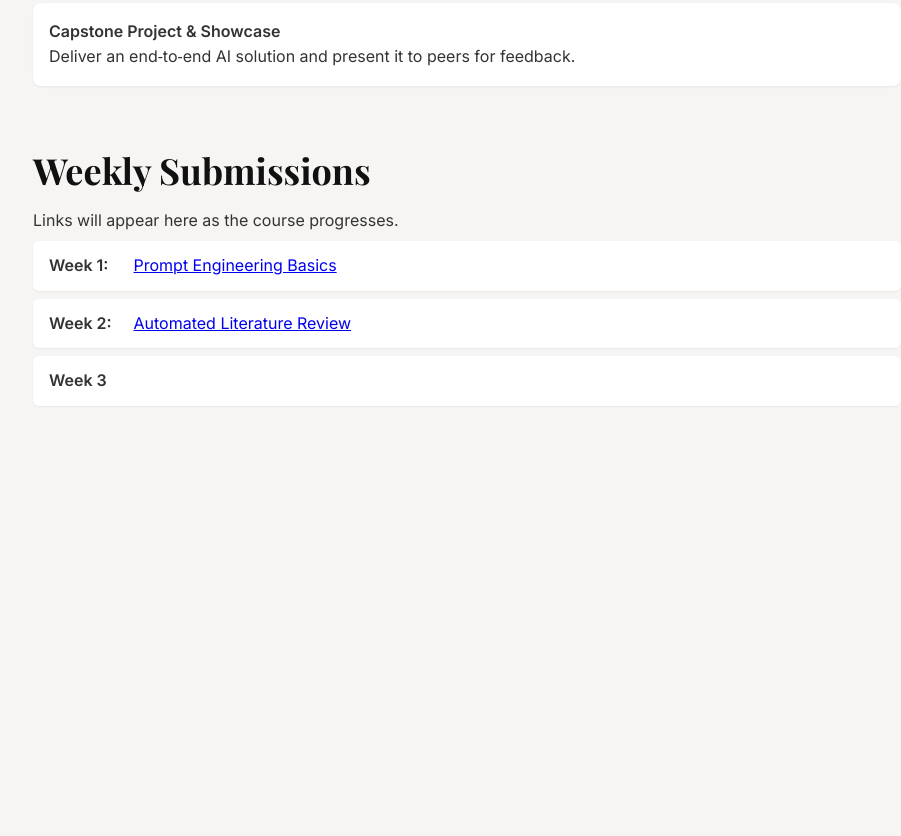
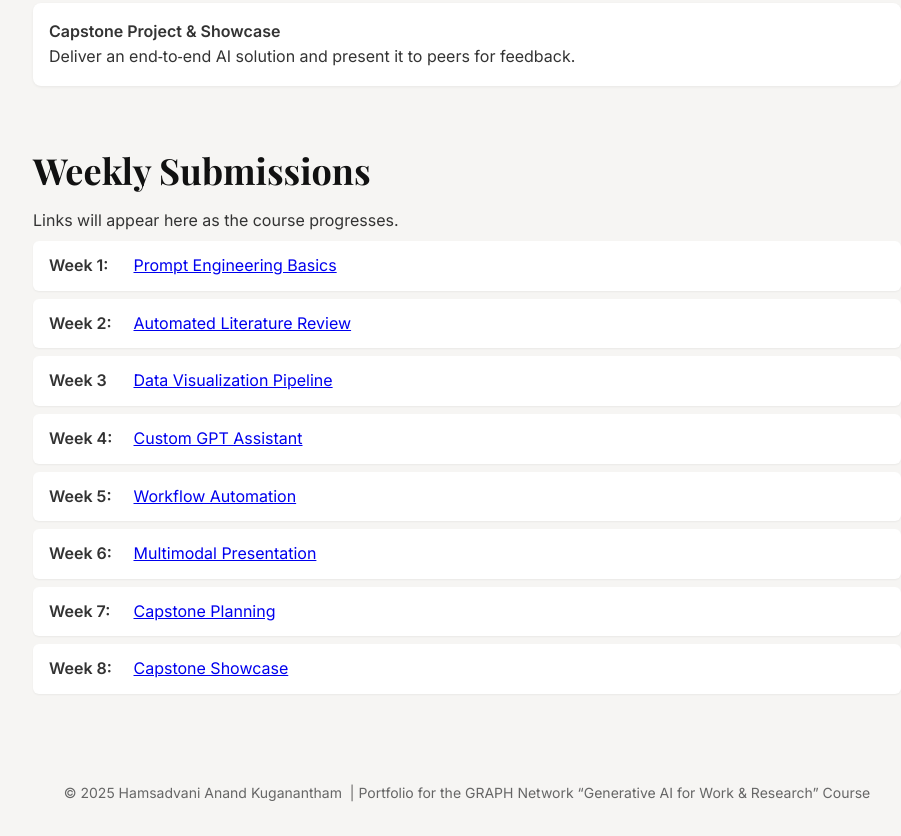
Before and after one commit to Hamsadvani/new, a plain HTML site: page index.html in a window 1280 px wide. Shown: the part 2202-3038 px from the top of the page, without its empty margins (173-1074 px from the left). Before the commit the page ends 2664 px from the top, so only its background shows below. Drawn offline with nearby package versions, Linux system fonts and the light colour scheme.

Commit message:
Update index.html

```diff
--- a/index.html
+++ b/index.html
@@ -148,4 +148,17 @@
     <ol class="submissions-list">
       <li><span>Week&nbsp;1:</span> <a href="#" title="Coming soon">Prompt Engineering Basics</a></li>
       <li><span>Week&nbsp;2:</span> <a href="#" title="Coming soon">Automated Literature Review</a></li>
-      <li><span>Week&nbsp;3
+      <li><span>Week&nbsp;3 </span> <a href="#" title="Coming soon">Data Visualization Pipeline</a></li>
+      <li><span>Week&nbsp;4:</span> <a href="#" title="Coming soon">Custom GPT Assistant</a></li>
+      <li><span>Week&nbsp;5:</span> <a href="#" title="Coming soon">Workflow Automation</a></li>
+      <li><span>Week&nbsp;6:</span> <a href="#" title="Coming soon">Multimodal Presentation</a></li>
+      <li><span>Week&nbsp;7:</span> <a href="#" title="Coming soon">Capstone Planning</a></li>
+      <li><span>Week&nbsp;8:</span> <a href="#" title="Coming soon">Capstone Showcase</a></li>
+    </ol>
+  </section>
+
+  <footer>
+    © 2025 Hamsadvani Anand Kuganantham &nbsp;| Portfolio for the GRAPH Network “Generative AI for Work &amp; Research” Course
+  </footer>
+</body>
+</html>
```
